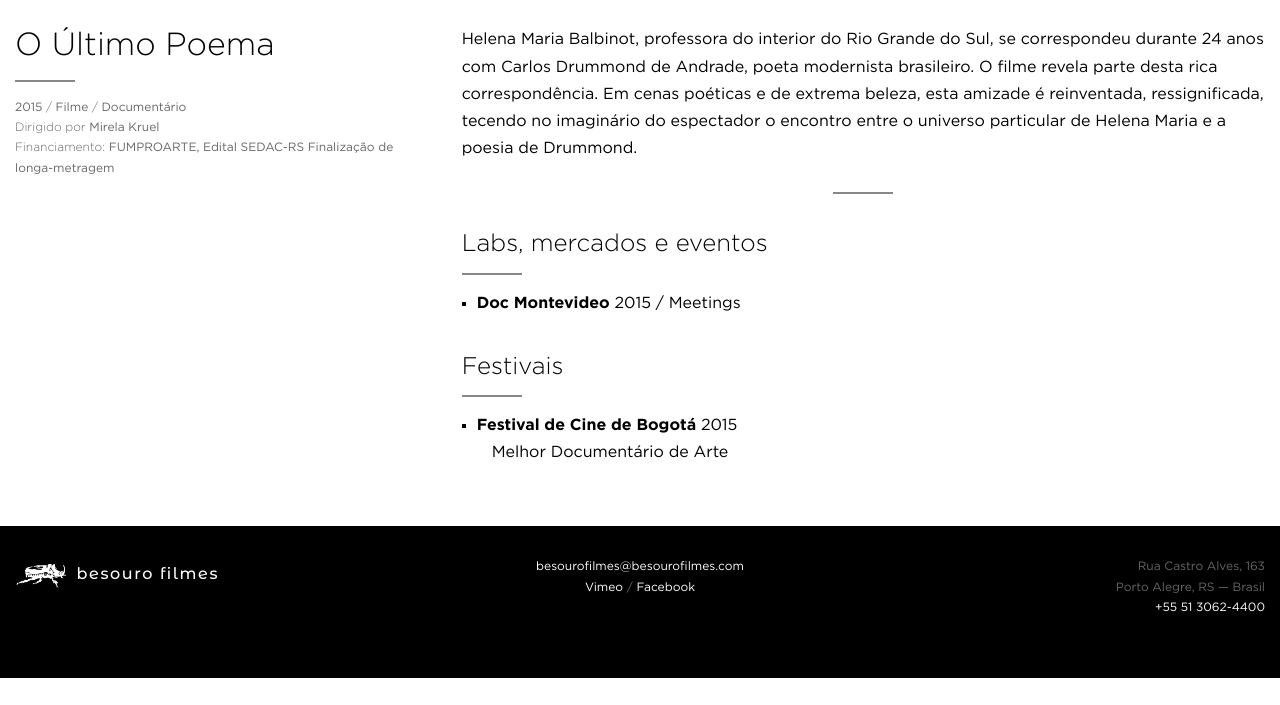
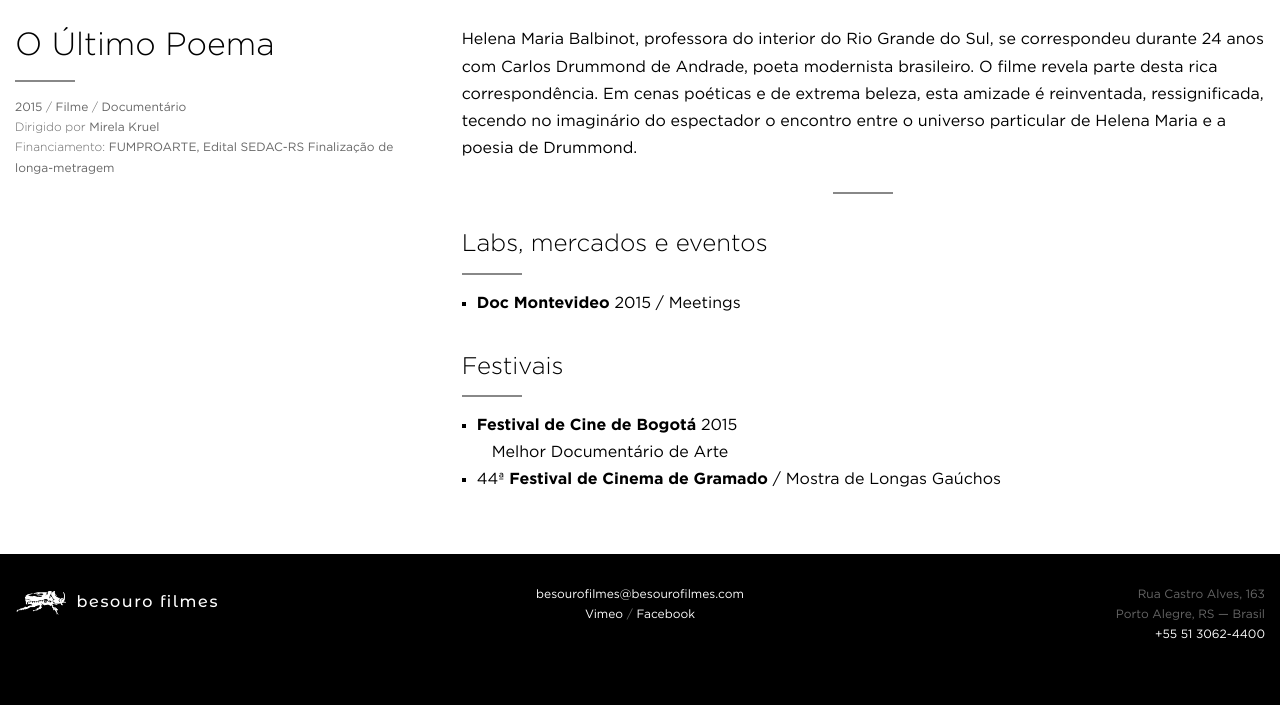
Before and after one commit to arthrfrts/besouro, a Jekyll site: the page built from _projects/o-ultimo-poema.md, in a window 1280 px wide and 900 px high, scrolled down 627 px, cut to the strip 195-900 px from the top of the window. Built offline with Jekyll 4.4.1, drawn with Linux system fonts in a browser that asks for light colours; before the commit the page ends 1500 px from its top, so only the background shows below that.

Commit message:
Updated O Ultimo Poema

```diff
--- a/_projects/o-ultimo-poema.md
+++ b/_projects/o-ultimo-poema.md
@@ -28,3 +28,4 @@ Helena Maria Balbinot, professora do interior do Rio Grande do Sul, se correspon
 ## Festivais
 * **Festival de Cine de Bogotá** 2015
   * Melhor Documentário de Arte
+* 44ª **Festival de Cinema de Gramado** / Mostra de Longas Gaúchos
```
